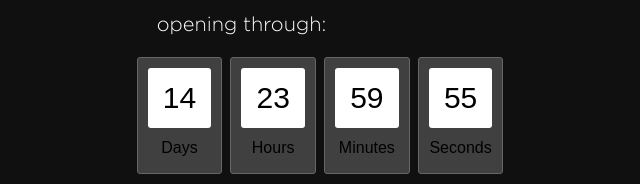
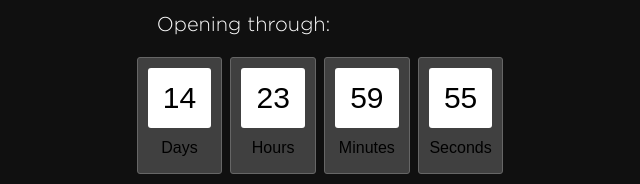
Before and after one commit to post032/highweb-page, a plain HTML site: page index.html in a window 1280 px wide. Shown: the part 449-633 px from the top of the page, 320-960 px from the left. Drawn offline with Linux system fonts and the light colour scheme; files whose address does not match are found by name.

Commit message:
eng version

```diff
--- a/index.html
+++ b/index.html
@@ -15,7 +15,7 @@
           <p class="info__text">And this means that there will soon be something very interesting :)</p>
           <div class="info__img"><img class="info__img1" src="img/1.svg" alt="шестеренки"><img class="info__img2" src="img/2.svg" alt="шестеренки"><img class="info__img3" src="img/3.svg" alt="шестеренки"></div>
           <div class="info__open">
-            <p class="info__text">opening through:</p>
+            <p class="info__text">Opening through:</p>
             <div class="countdown" id="countdown">
               <div class="countdown-number"><span class="days countdown-time"></span><span class="countdown-text">Days</span></div>
               <div class="countdown-number"><span class="hours countdown-time"></span><span class="countdown-text">Hours</span></div>
```
